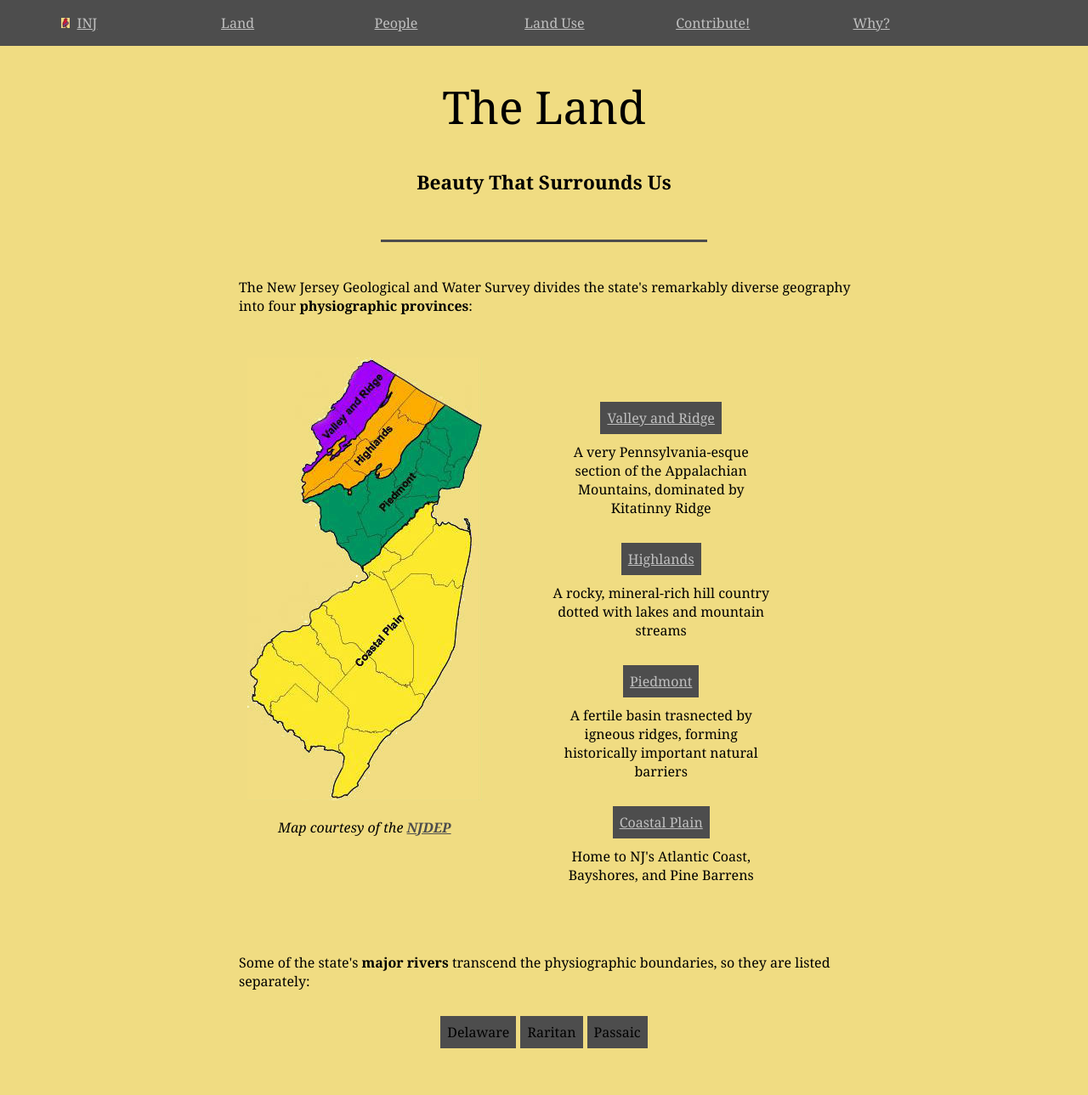
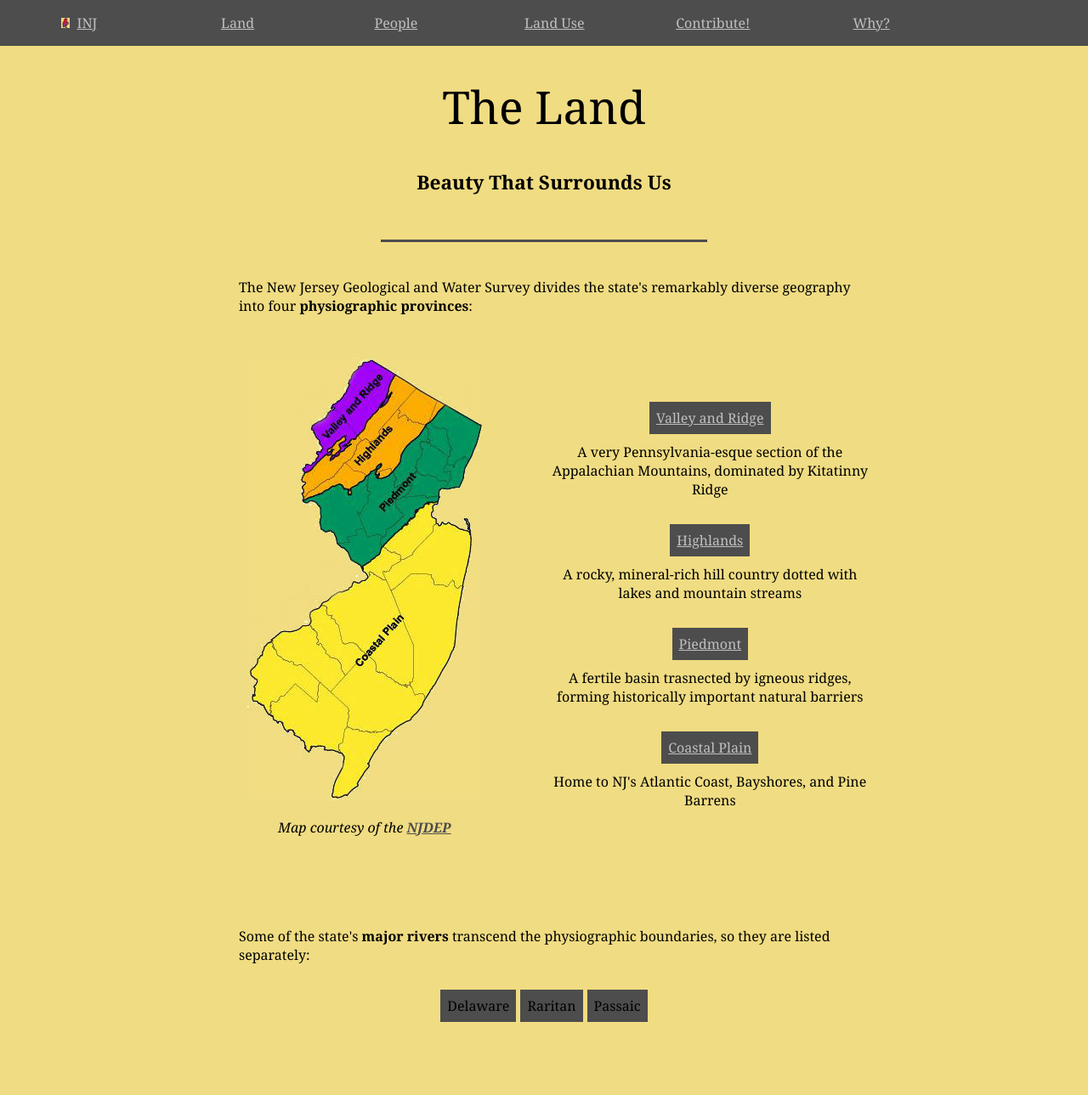
Before and after one commit to jonfried/oakafee.github.io, a Jekyll site: the page built from land.html, in a window 1280 px wide. Shown: the whole page at 85% size. Built offline with Jekyll 4.4.1, drawn with Linux system fonts in a browser that asks for light colours; after the commit the page ends 1258 px from its top, so only the background shows below that.

Commit message:
Update style.css

```diff
--- a/styles/style.css
+++ b/styles/style.css
@@ -142,6 +142,7 @@
 }
 #land-map {
 	width: 45%;
+	min-width: 321px;
 	margin-right: 45px;
 	display: block;
 }
@@ -240,6 +241,7 @@
 div.land {
 	width: 85%;
 	margin-top: 10px;
+	display: inline;
 }
 div.land p {
 	margin-top: 5px;
```
